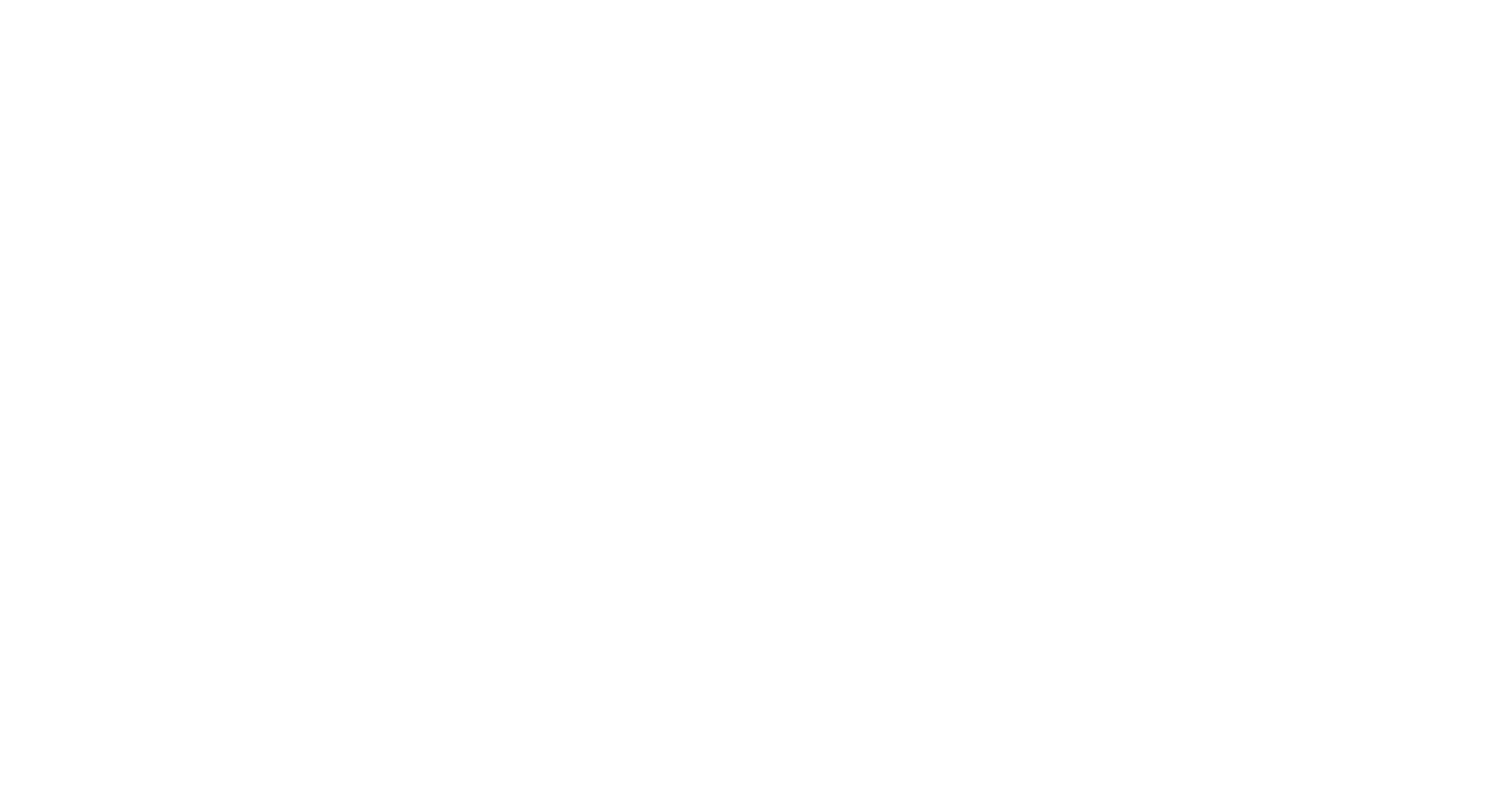
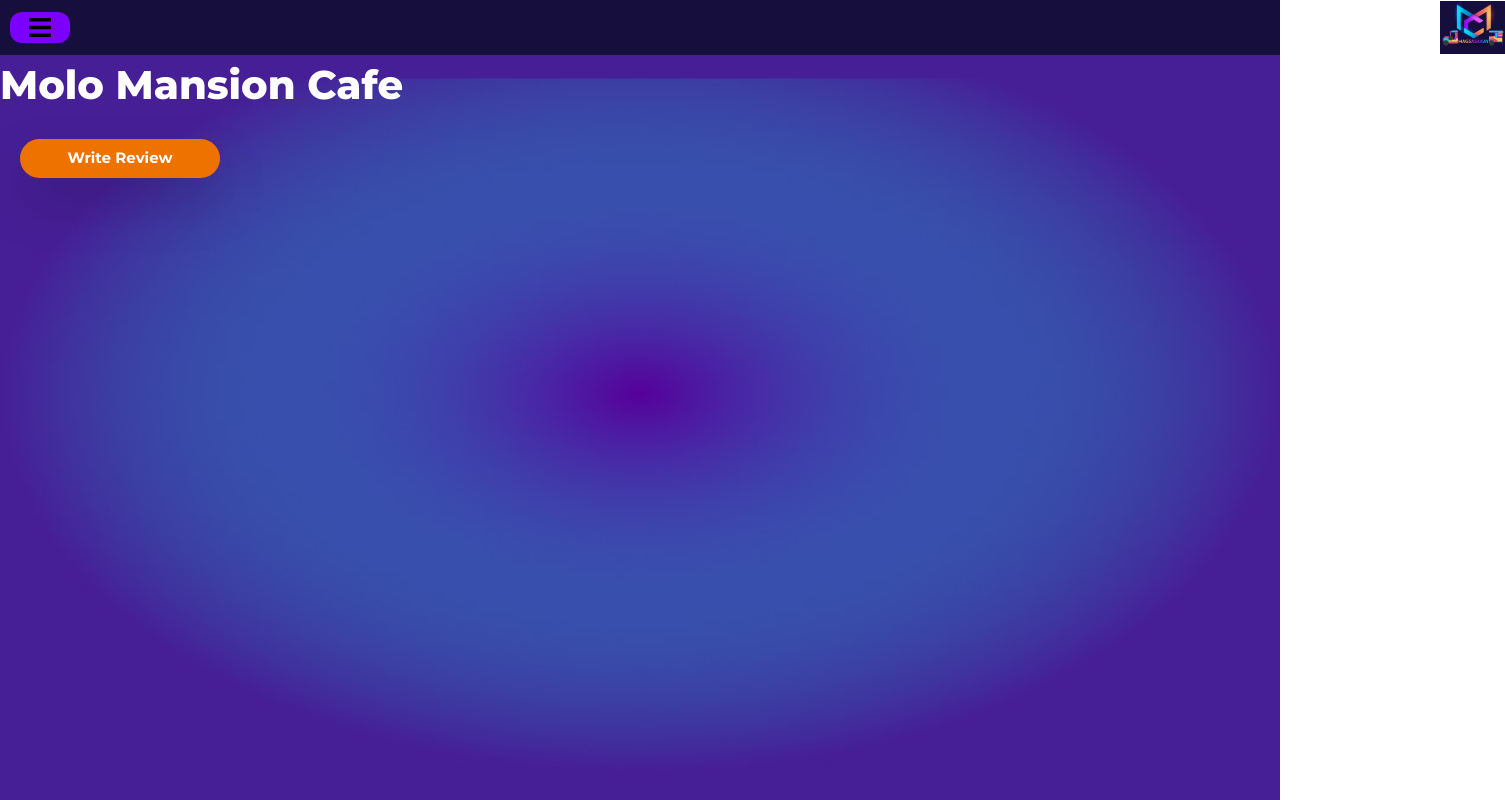
Before and after one commit to KristianLyle/Magsasakay, a React (Create React App) app in the folder magsasakay/: page /resto_review in a window 1280 px wide. Shown: the top 800 px of the page, 1505 px wide, since content can reach past the window. Built offline with nearby package versions, Linux system fonts and the light colour scheme.

Commit message:
Added review page (not connected to backend)
Also updated links in resto subpage

```diff
--- a/magsasakay/src/App.js
+++ b/magsasakay/src/App.js
@@ -7,6 +7,7 @@ import Home from './home';
 import Options from './options';
 import Restaurants from './restaurants'
 import ViewMore from './restoViewMore';
+import RestoReviews from './resto_review';
 
 
 function App() {
@@ -31,6 +32,9 @@ function App() {
         <Route exact path ='/restoViewMore'>
           <ViewMore/>
         </Route>
+        <Route exact path='/resto_review'>
+          <RestoReviews/>
+        </Route>
       </Switch>
     </Router>
   );
--- a/magsasakay/src/restaurants.js
+++ b/magsasakay/src/restaurants.js
@@ -98,11 +98,11 @@ const Restaurants = () => {
               </div>
 
             </div> <br/> <br/>
-                <button className="bg-[#EE7200] text-[15px] py-2 rounded-full
+                <Link to='restoViewMore' className="bg-[#EE7200] text-[15px] py-2 rounded-full
                                 font-bold text-white hover:bg-white hover:text-[#160E3D]
                                 drop-shadow-2xl ml-[665px] font-Montserrat px-[50px]">
                         View More
-                </button>
+                </Link>
           </div>
         </div>
       </div>
--- a/magsasakay/src/restoViewMore.js
+++ b/magsasakay/src/restoViewMore.js
@@ -54,9 +54,9 @@ const ViewMore = () => {
                         <button className="bg-[#EE7200] text-[15px] px-6 py-2 rounded-full font-semibold text-white hover:bg-white hover:text-[#160E3D] shadow-md mr-[5px]">
                             Location
                         </button>
-                        <button className="bg-[#EE7200] text-[15px] px-6 py-2 rounded-full font-semibold text-white hover:bg-white hover:text-[#160E3D] shadow-md">
+                        <Link to='/resto_review' className="bg-[#EE7200] text-[15px] px-6 py-2 rounded-full font-semibold text-white hover:bg-white hover:text-[#160E3D] shadow-md">
                             View Reviews
-                        </button>
+                        </Link>
                   </div>
 
                     </div>
--- /dev/null
+++ b/magsasakay/src/resto_review.js
@@ -0,0 +1,95 @@
+import {useState} from 'react';
+import { Link } from 'react-router-dom';
+import './index.css';
+import NavBar from './navbar';
+import { BrowserRouter as Router, Route, Switch } from 'react-router-dom';
+import resto_bg from './img/resto_bg.jpg';
+import user from './img/user.jpg';
+
+const RestoReviews = () => {
+    const backgroundStyle = {
+        backgroundImage: `url(${resto_bg})`,
+    };
+    const [showInput, setShowInput] = useState(false);
+    const [inputText, setInputText] = useState('');
+    const [postedText, setPostedText] = useState([]);
+
+    const handleButtonClick = () => {
+        setShowInput(true);
+    };
+
+    const handlePostText = () => {
+        if (inputText.trim() !== '') {
+            setPostedText([...postedText, inputText]);
+            setInputText('');
+            setShowInput(false);
+        }
+    };
+    return (
+        <>
+            <Router>
+                <NavBar />
+                <Switch>
+                    <Route exact path="/" />
+                </Switch>
+            </Router>
+            <div
+                style={backgroundStyle}
+                className="bg-contain bg-full bg-center min-h-screen">
+                <div className="mx-auto min-h-screen flex flex-col overflow-y-auto bg-no-repeat">
+                    <h1 className='text-white font-Montserrat mt-4 text-left font-extrabold text-[40px]' style={{ margin: 0 }}>
+                        Molo Mansion Cafe
+                    </h1> <br/>
+                    <button onClick={handleButtonClick}
+                            className='bg-[#EE7200] text-[15px] py-2 rounded-full
+                            font-bold text-white hover:bg-white hover:text-[#160E3D]
+                            drop-shadow-2xl ml-[20px] font-Montserrat px-[25px] max-w-[200px]'
+                    >
+                        Write Review</button> <br/>
+                    <div>
+                        {showInput && (
+                        <div>
+                            <textarea
+                                type="text"
+                                value={inputText}
+                                onChange={(e) => setInputText(e.target.value)}
+                                className="h-[100px] max-w-[100%] w-[1200px] border border-gray-300 rounded p-2 ml-[20px]"
+                            /> <br/>
+                            <button onClick={handlePostText}
+                                    className='bg-[#EE7200] text-[15px] py-2 rounded-full
+                                    font-bold text-white hover:bg-white hover:text-[#160E3D]
+                                    drop-shadow-2xl ml-[20px] font-Montserrat px-[25px] max-w-[200px]'>
+                                Post Review</button>
+                        </div>
+                        )}
+                        {postedText.length > 0 && (
+                        <div>
+                            <br/>
+                            <ul>
+                                {postedText.map((text, index) => (
+                                <li  key={index}>
+                                    <div className='bg-white max-w-[1300px] ml-[20px] rounded-[20px] p-[10px] font-Montserrat border-[4px] border-black drop-shadow-2xl'>
+                                        <div className='flex items-center  '>
+                                            <img src={user} width='100px' height='96px'
+                                                className='border-[3px] rounded-full border-black' />
+                                            <p className='ml-[10px] font-medium'>{text}</p>
+                                        </div>
+                                        <p className=' max-w-[1300px] ml-[10px] text-[14px] font-bold'>
+                                            User Name
+                                        </p>
+                                    </div>
+                                    <br/>
+                                </li>
+                            ))}
+                            </ul>
+                            <br/>
+                        </div>
+                        )}
+                    </div>
+                </div>
+            </div>
+        </>
+     );
+}
+
+export default RestoReviews;
```
Also changed, not shown: magsasakay/src/img/user.jpg (added), magsasakay/src/img/user.png (added).
